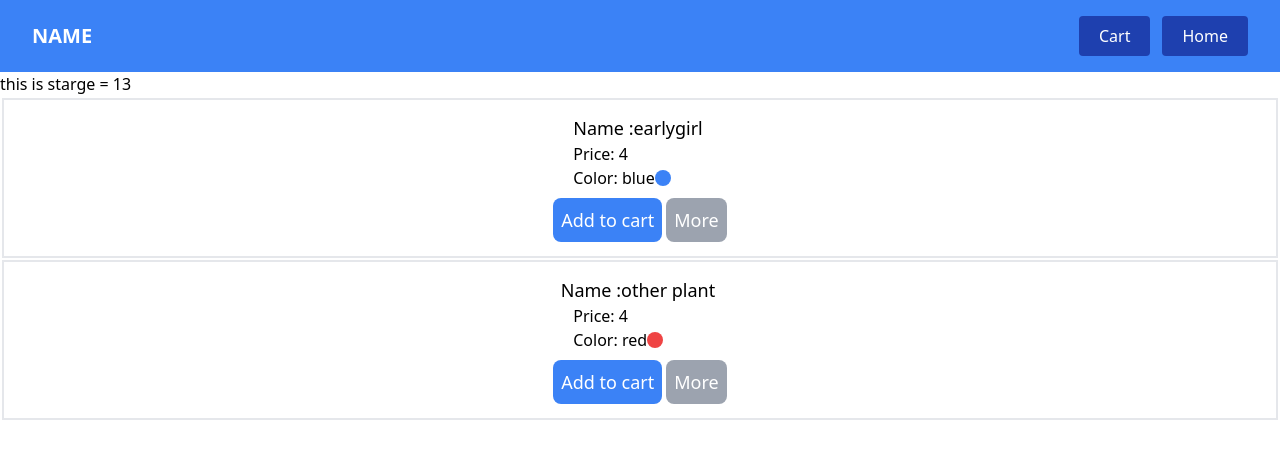
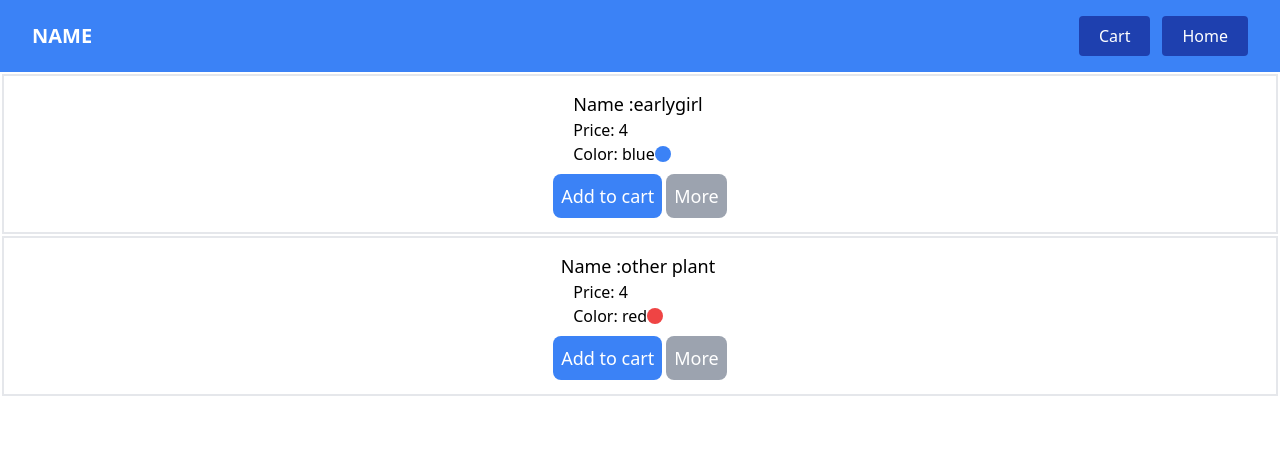
Before and after one commit to isaiahmartin847/farm-web, a Next.js app: page / in a window 1280 px wide. Shown: the top 458 px of the page. Built offline with nearby package versions, Linux system fonts and the light colour scheme.

Commit message:
added the cart functionality now i need to clean up the codexy

```diff
--- a/src/app/components/list.js
+++ b/src/app/components/list.js
@@ -7,14 +7,13 @@ import randomKey from "./random-key"
 
 export default function List () {
     const [items, setItems] = useState([])
-    const [cart, setCart] = useState([])
-    const [storage, setStorage] = useState([1, 3])
+    const [cart, setCart] = useState([1])
+    const [storage, setStorage] = useState([])
 
     useEffect(() => {
         setItems(() => {
             return largeTomatos
         })
-        // localStorage.setItem("cart", JSON.stringify(cart))
 
 
     }, [])
@@ -22,21 +21,28 @@ export default function List () {
     useEffect(() => {
         const stoaredData = localStorage.getItem("cart")
         if (stoaredData){
-            setStorage(() => {
-                return JSON.parse(stoaredData)
+            // setStorage(() => {
+            //     return JSON.parse(stoaredData)
+            // })
+            setStorage((cart) => {
+                return [...cart]
             })
-            console.log("succsefully added local stoarge to the hook")
+             localStorage.setItem("cart", JSON.stringify(cart))
+            console.log("stoarge did exist but now i pulled it then spreaded the cart state then pushed the local stoarge again")
+
+
         } else {
-            console.log("unable to get the local stoarge")
+            localStorage.setItem("cart", JSON.stringify(cart))
+            console.log("cart did not exist in local stoarge but now does")
         }
-        console.log(`stoarage after getting the local storage = ${storage}`)
+
 
     }, [cart])
 
 
     return(
         <>
-            <h1> this is starge = {storage}</h1>
+            {/* <h1> this is starge = {storage}</h1> */}
             {items.map(item => {
                 return (
                     < PlantList key={item.id} {...item} cart={cart} setCart={setCart}/>
```
